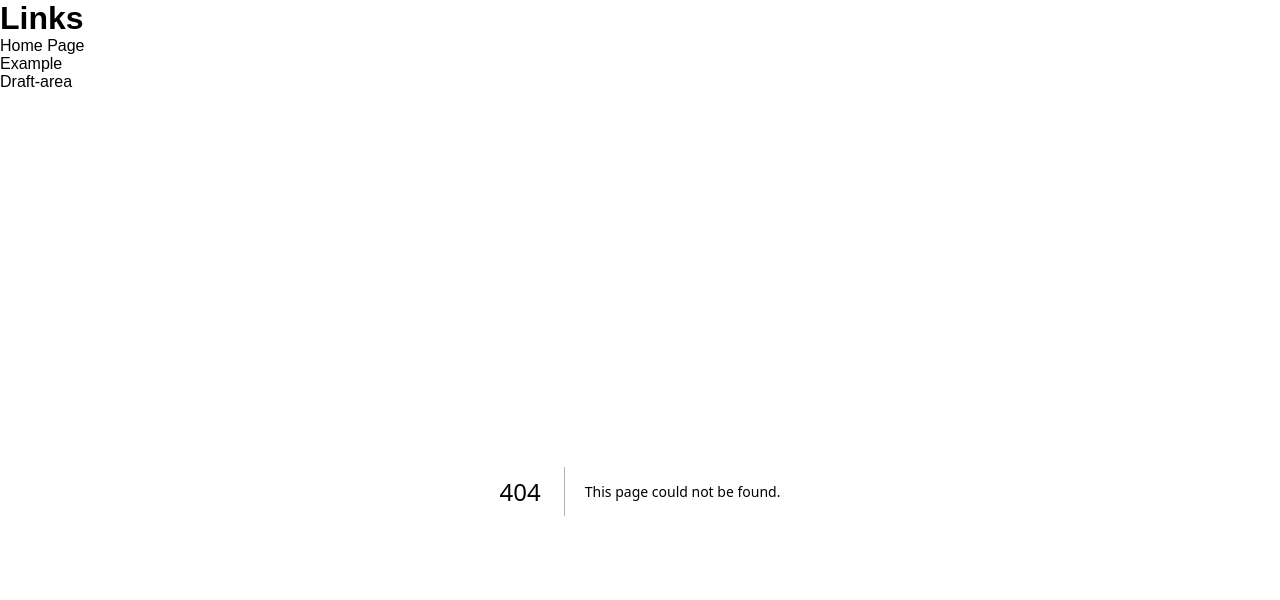
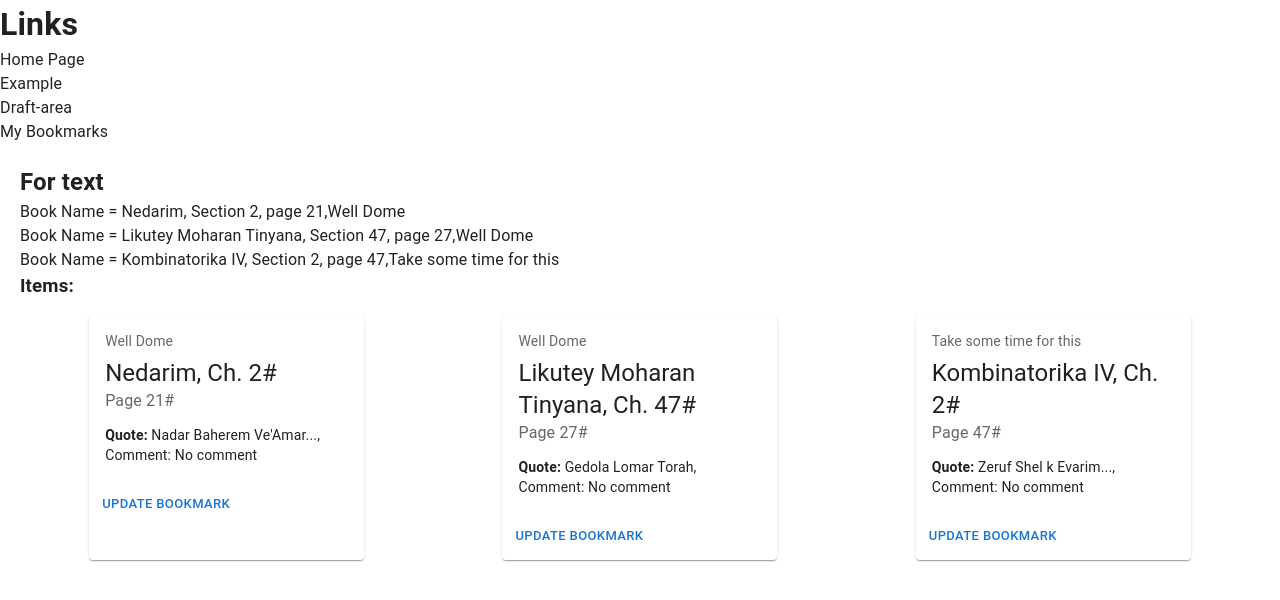
Before and after one commit to lingar-studying/studying-nextjs, a Next.js app: page /bookmark-app/bookmarks in a window 1280 px wide. Before the commit this address had no page. Shown: the top 600 px of the page. Built offline with nearby package versions, Linux system fonts and the light colour scheme.

Commit message:
Showing the list

```diff
--- a/src/pages/_app.js
+++ b/src/pages/_app.js
@@ -1,10 +1,32 @@
 import "@/styles/globals.css";
 
 import MainLayout from "./menus/main-layout";
+import {createTheme, CssBaseline, ThemeProvider} from "@mui/material";
 
-export default function App({ Component, pageProps }) {
-  return  <MainLayout>
+// Create your theme
+const theme = createTheme({
+    palette: {
+        primary: {
+            main: '#1976d2',
+        },
+        secondary: {
+            main: '#f1d70a',
+        },
+    },
+});
+
+export default function App({Component, pageProps}) {
 
 
-    <Component {...pageProps} /></MainLayout>;
+    return (
+        <>
+            <ThemeProvider theme={theme}>
+                <CssBaseline/> {/* Apply baseline styling */}
+                <MainLayout>
+
+
+                    <Component {...pageProps} /></MainLayout>
+
+            </ThemeProvider>
+        </>);
 }
--- /dev/null
+++ b/src/pages/bookmark-app/bookmarks.jsx
@@ -0,0 +1,87 @@
+import React, {useEffect, useState} from "react";
+import {mockBookmarks} from "./mock-data-bookmarks";
+import {
+    Box,
+    Button,
+    Card,
+    CardActions,
+    CardContent,
+    Typography
+} from "@mui/material";
+
+const Bookmarks = (props) => {
+    const [data, setData] = useState([]);
+
+
+    //Effects
+
+    //on init
+    useEffect(() => {
+        const tempData = mockBookmarks;
+        setData(tempData);
+    }, []);
+
+    /*
+     bookName: "Kombinatorika IV",
+            sectionNum: 2,
+            currentPage: 47,
+            quote: "Zeruf Shel k Evarim...",
+            isActiveLast2Weeks: false
+     */
+    return (
+        <>
+
+            <h2>For text</h2>
+            {data.map((item, idx) => {
+                return <p>Book Name = {item.bookName}, Section {item.sectionNum},
+                    page {item.currentPage},
+                    {item.isActiveLast2Weeks? "Well Dome": "Take some time for this"}
+                </p>
+            })}
+
+
+
+            <h3>Items:</h3>
+
+            <Box component={"div"} sx={{ display: 'flex' , flexWrap: "wrap"}}>
+            {data.map((item, idx) => {
+                return <Card sx={{ width: 275, margin: "15px  auto" }}>
+                    <CardContent>
+                        <Typography gutterBottom sx={{
+                            color: 'text.secondary',
+                            fontSize: 14
+                        }}>
+                            {item.isActiveLast2Weeks? "Well Dome": "Take some time for this"}
+
+                        </Typography>
+                        <Typography variant="h5" component="div">
+                            {item.bookName}, Ch. {item.sectionNum}#
+                        </Typography>
+                        <Typography sx={{
+                            color: 'text.secondary',
+                            mb: 1.5
+                        }}>
+
+                            Page {item.currentPage}#
+                        </Typography>
+                        <Typography variant="body2">
+                            <b>Quote:</b> {item.quote},
+                            <br/>
+                            Comment: {item.comment}
+
+
+                        </Typography>
+                    </CardContent>
+                    <CardActions>
+                        <Button size="small">Update Bookmark</Button>
+                    </CardActions>
+                </Card>
+            })}
+            </Box>
+
+
+        </>
+    );
+}
+
+export default Bookmarks;
--- a/src/pages/bookmark-app/mock-data-bookmarks.js
+++ b/src/pages/bookmark-app/mock-data-bookmarks.js
@@ -4,21 +4,26 @@ export const mockBookmarks = [
         sectionNum: 2,
         currentPage: 21,
         quote: "Nadar Baherem Ve'Amar...",
-        isActiveLast2Weeks: true
+        isActiveLast2Weeks: true,
+        comment: "No comment"
+
     },
     {
         bookName: "Likutey Moharan Tinyana",
         sectionNum: 47,
         currentPage: 27,
         quote: "Gedola Lomar Torah",
-        isActiveLast2Weeks: true
+        isActiveLast2Weeks: true,
+        comment: "No comment"
+
     },
     {
         bookName: "Kombinatorika IV",
         sectionNum: 2,
         currentPage: 47,
         quote: "Zeruf Shel k Evarim...",
-        isActiveLast2Weeks: false
+        isActiveLast2Weeks: false,
+        comment: "No comment"
     }];
 /*
 bookName – string,
--- a/src/pages/index.js
+++ b/src/pages/index.js
@@ -45,7 +45,7 @@ export default function Home() {
 
 
             <>
-            <h1>Links</h1>
+            <h1>Inner Links on index.js</h1>
             <ul>
               <li>
                 <Link href="/">Home Page</Link>
--- a/src/pages/menus/main-layout.jsx
+++ b/src/pages/menus/main-layout.jsx
@@ -3,6 +3,8 @@ import Link from "next/link";
 
 
 const MainLayout = ({children})=> (<>
+
+
     <h1>Links</h1>
     <ul>
         <li>
@@ -14,9 +16,14 @@ const MainLayout = ({children})=> (<>
         <li>
             <Link href="/draft-area">Draft-area</Link>
         </li>
+        <li>
+            <Link href="/bookmark-app/bookmarks">My Bookmarks</Link>
+        </li>
     </ul>
     <>
+        <main style = {{padding: "20px"}}>
         {children}
+        </main>
     </>
 </>);
 
```
Also changed, not shown: package.json (+5 -2 lines), src/pages/draft-area/index.js (+10 -0 lines), 1 other file (tests, documents, lock files or other folders).
